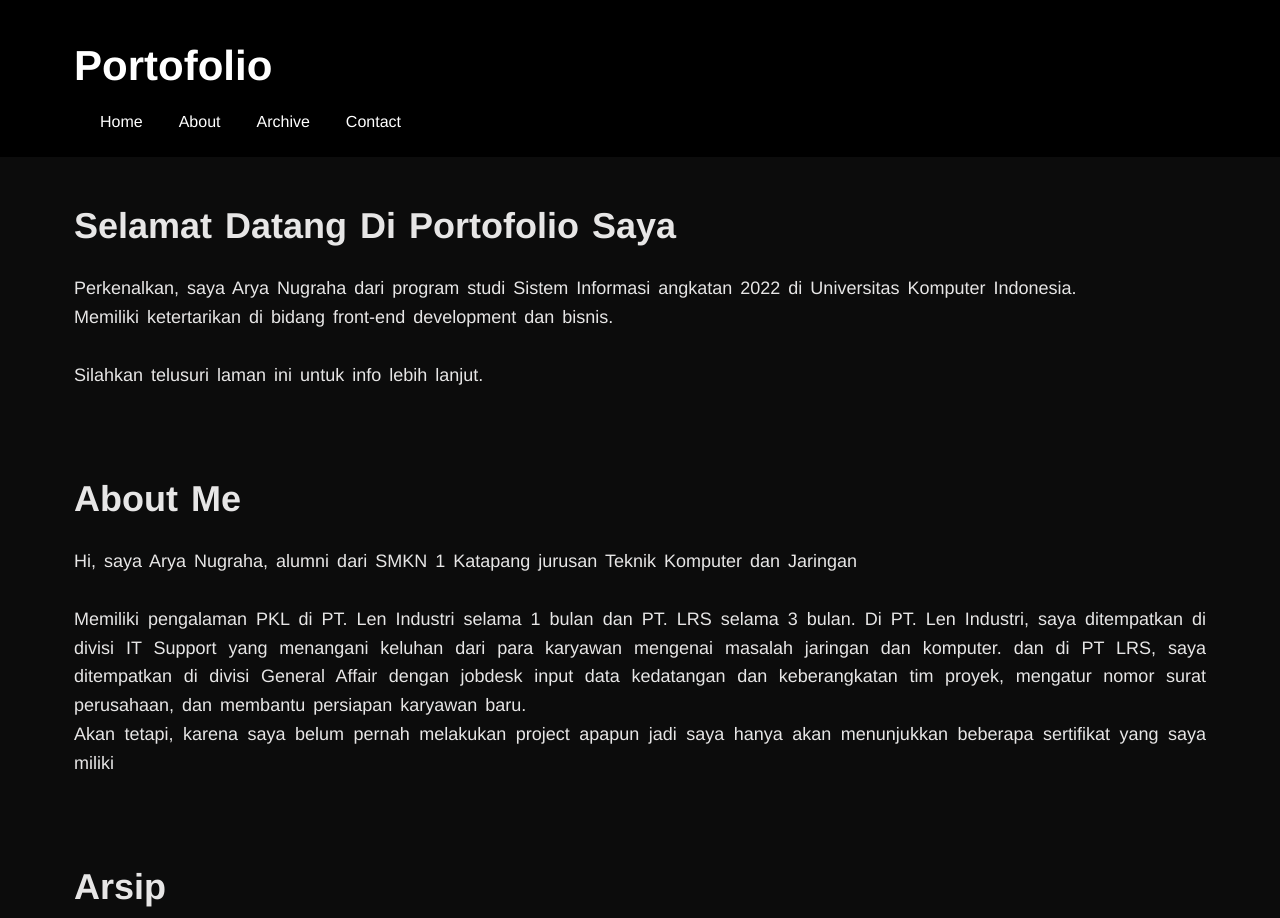
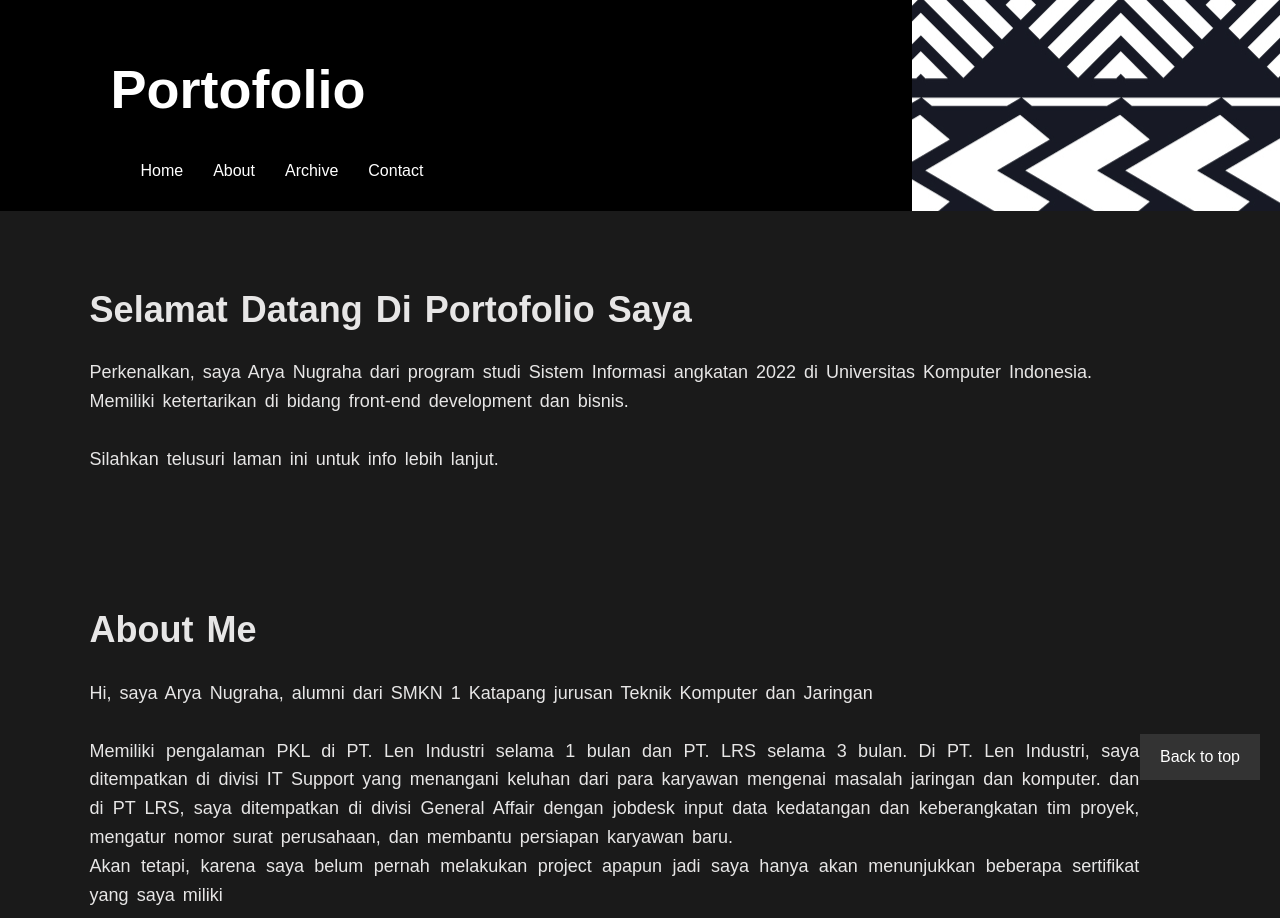
Before and after one commit to aryanugraha726/aryanugraha726.github.io, a plain HTML site: page index.html in a window 1280 px wide. Shown: the top 918 px of the page. Drawn offline with Linux system fonts and the light colour scheme.

Commit message:
Add files via upload

```diff
--- a/index.html
+++ b/index.html
@@ -9,6 +9,7 @@
 </head>
 
 <body>
+    <main>
         <header>
             <nav>
             <div class="container">
@@ -76,11 +77,15 @@
                 <form class="form">
                     <input type="text" placeholder="Your Name">
                     <input type="email" placeholder="Your Email">
-            <textarea placeholder="Message" style="vertical-align: middle;"></textarea>
+                    <textarea placeholder="Message"></textarea>
                     <button type="submit">Send</button>
                 </form>
             </div>
         </section>
+        <div class="scroll-top">
+            <a class="scroll-top__link" href="#">Back to top</a>
+        </div>
+    </main>
 
     <footer>
         <div class="container">
--- a/style.css
+++ b/style.css
@@ -1,15 +1,19 @@
 /* Reset default browser styles */
-* {
-    margin: 0;
-    padding: 0;
-    box-sizing: border-box;
+html {
+    scroll-behavior: smooth;
+}
+
+.main{
+    position: relative;
 }
 
 body {
-    font-family: helvetica;
+    font-family: sans-serif;
     line-height: 1.6;
-    background-color: #0c0c0c;
+    background-color: #1a1a1a;
     color: #e7e6e6;
+    margin: 0;
+    padding: 0;
 }
 
 .container {
@@ -17,32 +21,45 @@ body {
     word-spacing: 3px;
     max-width: 1260px;
     margin: auto;
-    padding-left: 5%;
-    padding-right: 5%;
+    padding-left: 7%;
+    padding-right: 11%;
 }
 
 header {
-    height: auto;
+    background-image: url(Untitled.png);
+    background-position: 50% 93%;
+    position: relative;
+    height: fit-content;
     background-color: #000000;
     color: #fff;
-    padding: 12px 0;
+    padding: 1px;
+    margin: 0;
 }
 
+.logo {
+    margin-bottom: 0;
+    padding-left: 20px;
+    font-size: 54px;
+    font-weight: bold;
+}
 
-.logo {
-    padding-top: 20px;
-    font-size: 42px;
-    font-weight: bold;
+.navbar {
+    background-color: #000000;
+    color: #fff;
+    padding: 10px;
 }
 
 .nav-links {
     list-style: none;
     display: flex;
+    justify-content: flex-start; /* Adjust the justify-content value as per your preference */
 }
 
 .nav-links li {
+    position: relative;
     padding: 10px;
-    margin-left: 16px;
+    margin-right: 10px;
+    transition: transform 0.3s ease;
 }
 
 .nav-links a {
@@ -50,8 +67,30 @@ header {
     text-decoration: none;
 }
 
+.nav-links li::before {
+    content: "";
+    position: absolute;
+    bottom: 0;
+    left: 0;
+    width: 100%;
+    height: 2px;
+    background-color: #fff;
+    transform: scaleX(0);
+    transition: transform 0.3s ease;
+    transform-origin: left;
+}
+
+.nav-links li:hover {
+    transform: translateY(-2px);
+}
+
+.nav-links li:hover::before {
+    transform: scaleX(1);
+}
+
 section {
     padding: 40px 0;
+    height: auto;
 }
 
 section h2 {
@@ -77,14 +116,49 @@ section p {
     margin: 10px 0;
 }
 
+.form textarea {
+    vertical-align: top;
+}
+
+.scroll-top {
+    position: fixed;
+    bottom: 20px;
+    right: 20px;
+    opacity: 0;
+    transition: opacity 0.3s ease;
+    z-index: 9999;
+}
+
+.scroll-top__link {
+    display: inline-block;
+    padding: 10px 20px;
+    background-color: #333;
+    color: #fff;
+    text-decoration: none;
+}
+
+.scroll-top__link:hover {
+    background-color: #555;
+}
+
+html:focus-within .scroll-top,
+html:not(:focus-within) .scroll-top {
+    opacity: 1;
+}
+
+
 footer {
+    position: relative;
+    height: 30px;
     background-color: #333;
     color: #fff;
     text-align: center;
-    padding: 20px ;
+    padding: 20px;
+    margin: 0;
 }
 
 footer p {
+    vertical-align: baseline;
     text-align: center;
     font-size: 14px;
 }
```
Also changed, not shown: Untitled.png (added). Lines whose indentation alone changed are shown as unchanged.
